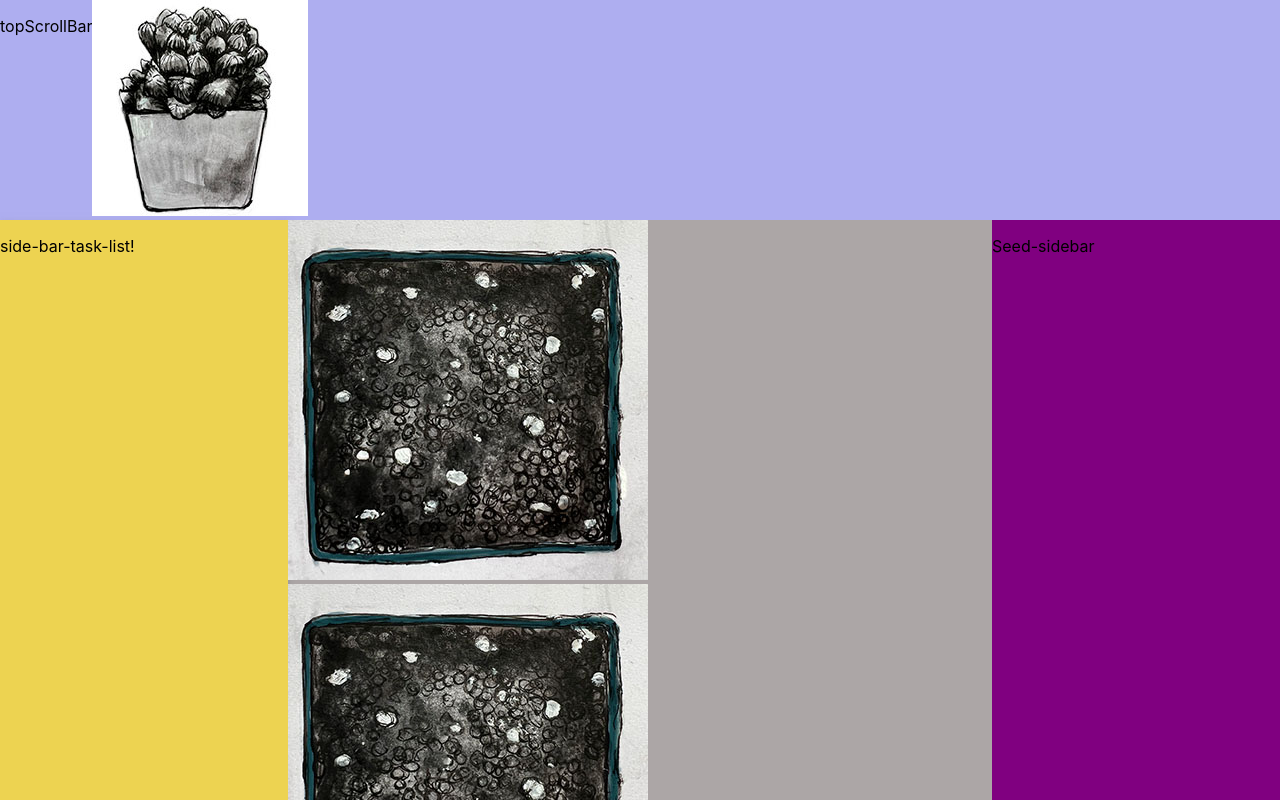
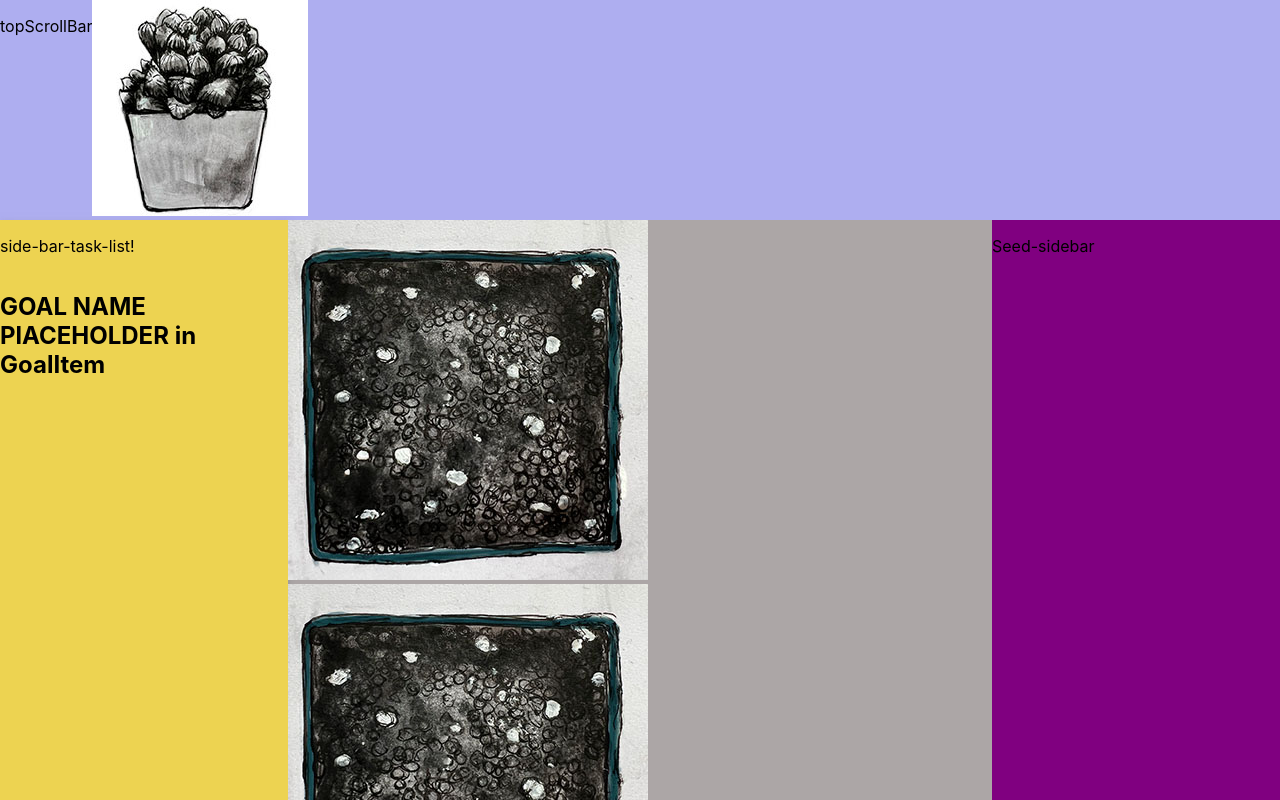
Before and after one commit to Eldritch7/Bloom, a React (Create React App) app in the folder bloom/: page / in a window 1280 px wide. Shown: the top 800 px of the page. Built offline with nearby package versions, Linux system fonts and the light colour scheme.

Commit message:
add base goal component - delete pot component - fix alignment in side task bar

```diff
--- a/bloom/src/components/App.js
+++ b/bloom/src/components/App.js
@@ -1,5 +1,5 @@
 import Plant1 from "./Plant1";
-
+import GoalItem from "./GoalItem";
 import SidePlant from "./sidePlant";
 import "./App.scss";
 import react, { useState } from "react";
@@ -19,6 +19,7 @@ function App() {
         <div className="mainContent">
         <div className="side-bar-task-list">
 <p>side-bar-task-list!</p>
+<GoalItem />
         </div>
           <div className="mainContent-content">
         <Plant1 />
--- a/bloom/src/components/App.scss
+++ b/bloom/src/components/App.scss
@@ -45,7 +45,7 @@
   background-color: #edd351;
   box-shadow: 0px 4px 8px rgba(grey, 0.5);
   display: flex;
-  flex-direction: row;
+  flex-direction: column;
   min-width: 18em;
   // min-width: 18rem;
   padding:  0;
--- /dev/null
+++ b/bloom/src/components/GoalItem.js
@@ -0,0 +1,10 @@
+import react, {useState} from 'react';
+import './GoalItem.scss';
+
+export default function GoalItem(props) {
+  return (
+    <div className="Goal Item">
+<h2 className = "Goal Name"> GOAL NAME PlACEHOLDER in GoalItem</h2>
+</div>
+  );
+}
```
Also changed, not shown: bloom/src/components/Pot.js (deleted, +0 -11 lines), bloom/src/components/GoalItem.scss (added).
